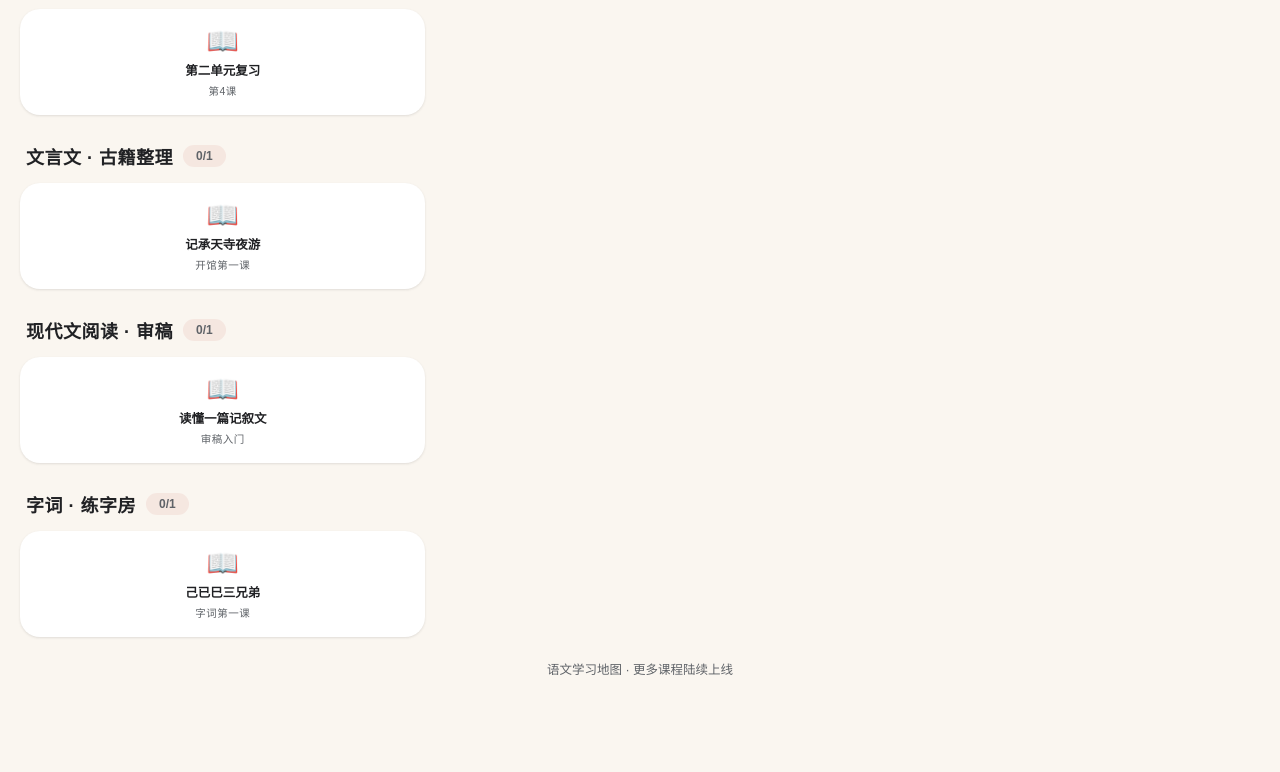
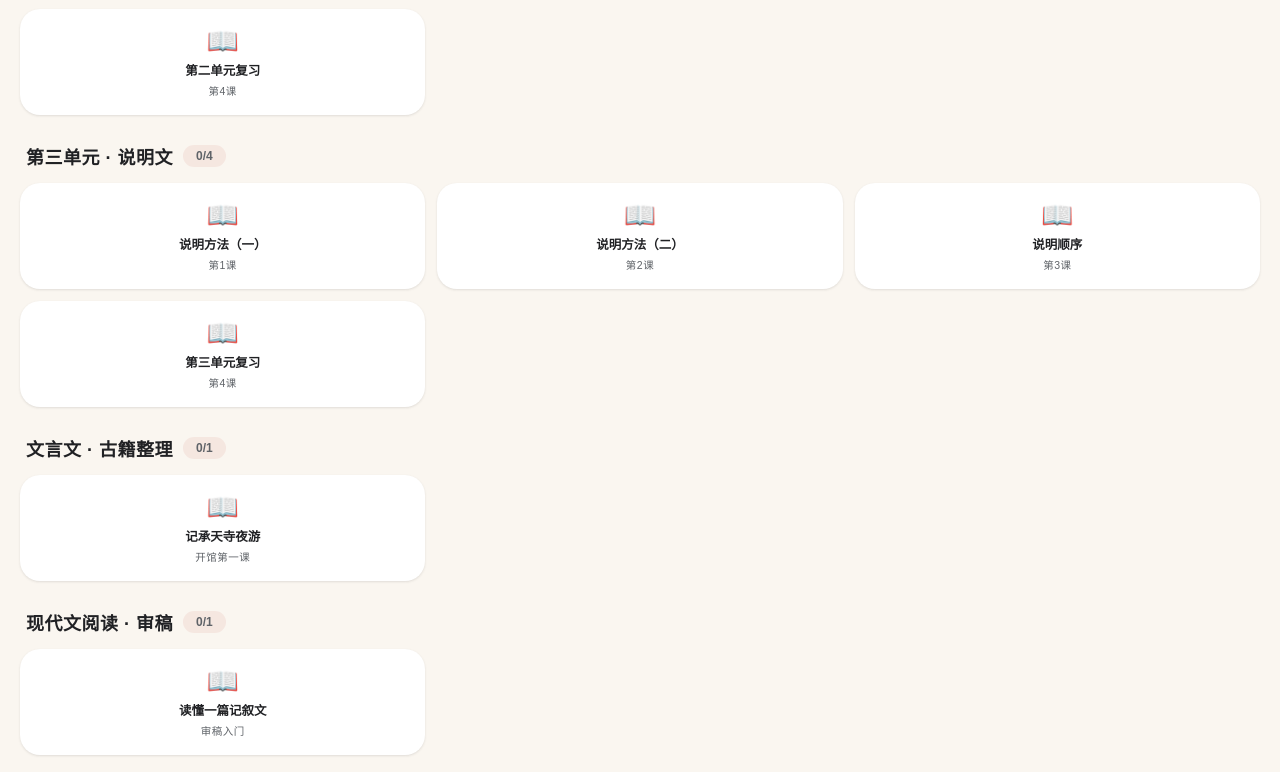
Before and after one commit to sustaitaelouise856-droid/xiaohe-v2, a website: page public/yuwen.html in a window 1280 px wide. Shown: the part 999-1771 px from the top of the page. Drawn offline with Linux system fonts and the light colour scheme.

Commit message:
语文第三单元·说明文 4课+音频+地图

```diff
--- a/public/yuwen.html
+++ b/public/yuwen.html
@@ -177,6 +177,12 @@ const UNITS = [
     { id: "yw-u2r3", name: "传记的语言与情感", label: "第3课" },
     { id: "yw-u2r4", name: "第二单元复习", label: "第4课" },
   ]},
+  { name: "第三单元 · 说明文", lessons: [
+    { id: "yw-u3r1", name: "说明方法（一）", label: "第1课" },
+    { id: "yw-u3r2", name: "说明方法（二）", label: "第2课" },
+    { id: "yw-u3r3", name: "说明顺序", label: "第3课" },
+    { id: "yw-u3r4", name: "第三单元复习", label: "第4课" },
+  ]},
   { name: "文言文 · 古籍整理", lessons: [
     { id: "yw-wenyan1", name: "记承天寺夜游", label: "开馆第一课" },
   ]},
```
